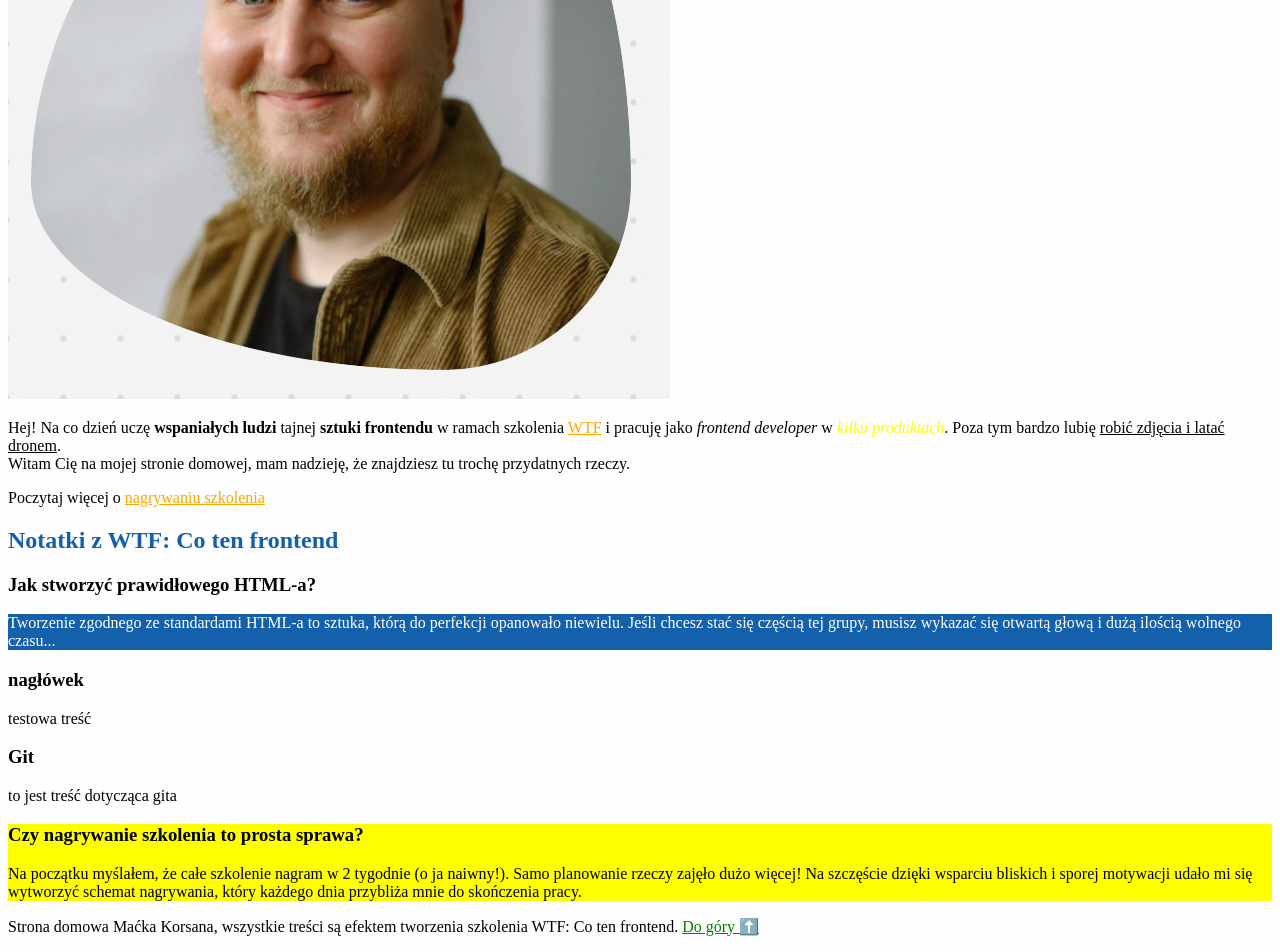
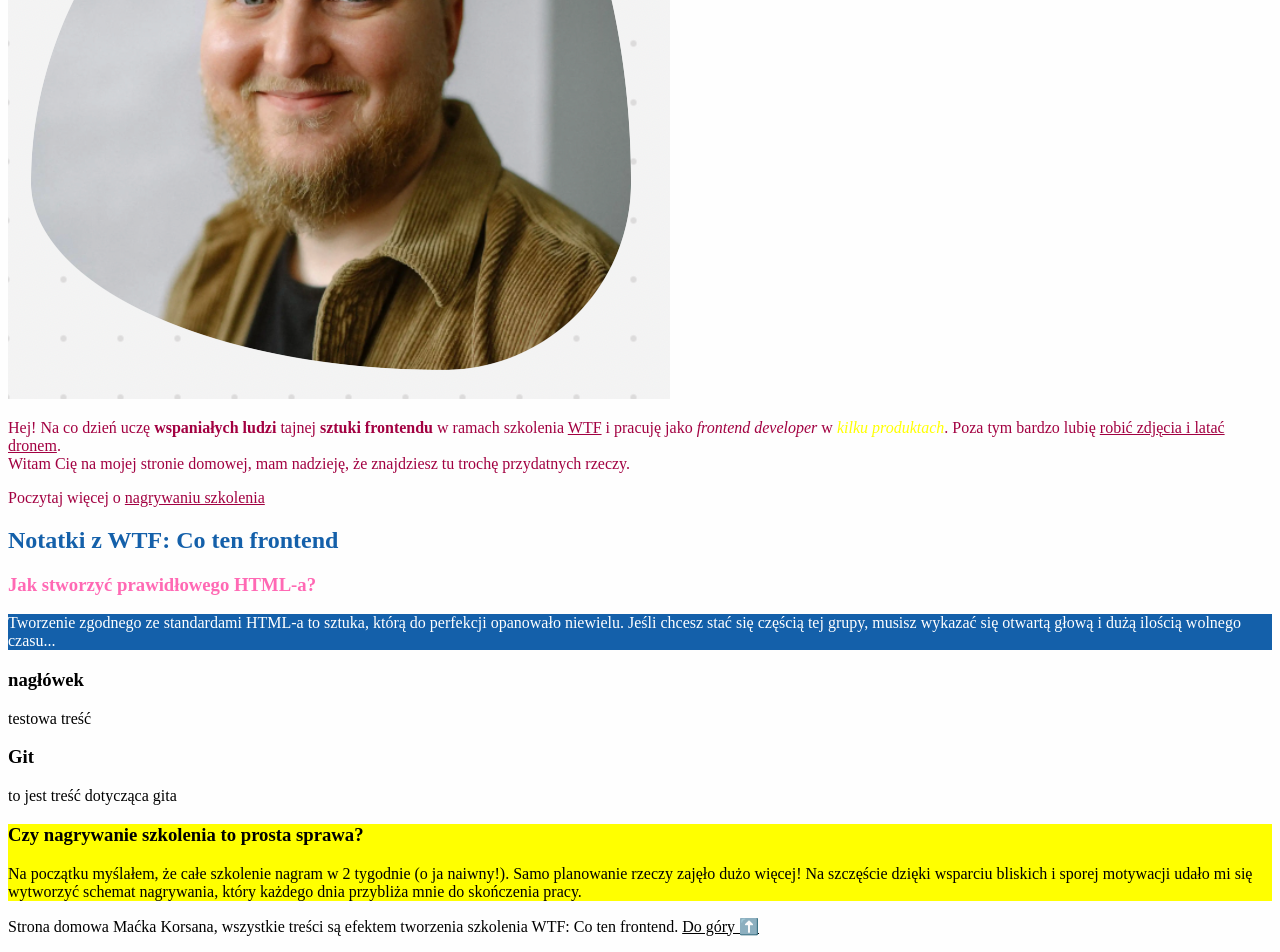
Before and after one commit to maciekwtfowicz/homepage, a plain HTML site: page index.html in a window 1280 px wide. Shown: the part 408-1360 px from the top of the page. Drawn offline with Linux system fonts and the light colour scheme.

Commit message:
learning css & js

```diff
--- a/index.html
+++ b/index.html
@@ -19,7 +19,7 @@
 		<header id="top">
 			<h1>Maciek Korsan - Strona domowa</h1>
 		</header>
-		<section>
+		<section class="about">
 			<h2 class="czerwony">Kim jestem?</h2>
 			<img src="korsi.png" alt="Zdjęcie Maćka Korsana"/>
 			<p >
@@ -66,6 +66,7 @@
 		<p>Strona domowa Maćka Korsana, wszystkie treści są efektem tworzenia szkolenia WTF: Co ten frontend. <a
 				href="#top">Do góry ⬆️</a></p>
 	</footer>
+	<script src="main.js"></script>
 </body>
 
 </html>
--- /dev/null
+++ b/main.js
@@ -0,0 +1,4 @@
+const firstName = 'Maciek';
+const age = 35;
+
+console.log(`Nazywam się ${firstName} i mam ${age} lat`);
--- a/style.css
+++ b/style.css
@@ -20,11 +20,13 @@ h2 {
 
 
 a {
-	color: green;
+	color: inherit;
 }
 
-section a {
-	color: orange;
+
+
+.my-article {
+	color: hotpink !important;
 }
 
 .my-article p {
@@ -35,3 +37,7 @@ section a {
 #name {
 	color: red;
 }
+
+.about {
+	color: #a20041;
+}
```
